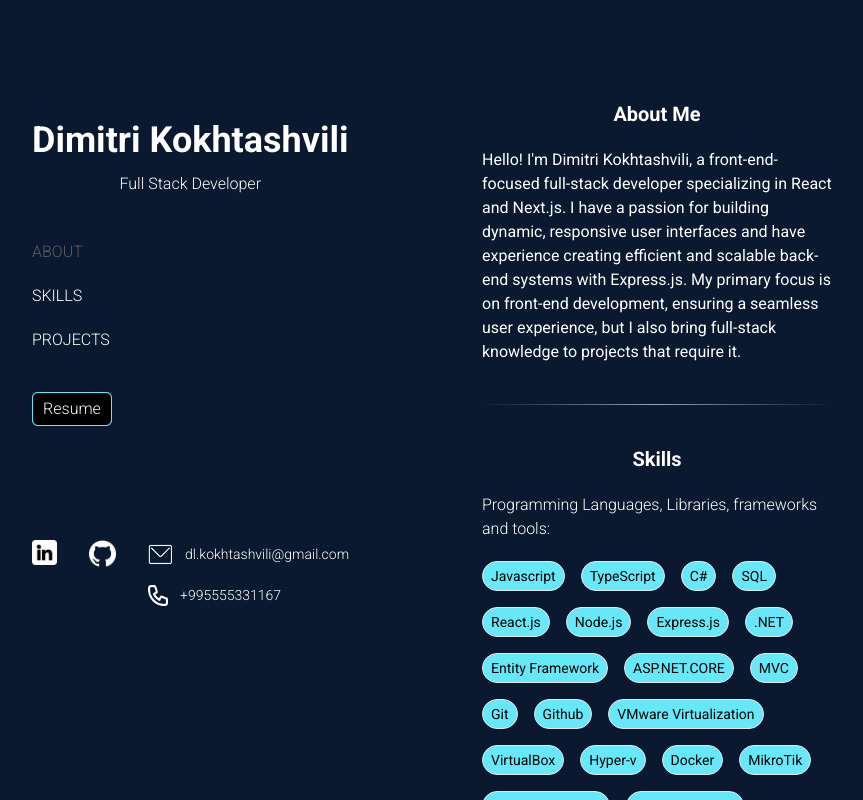
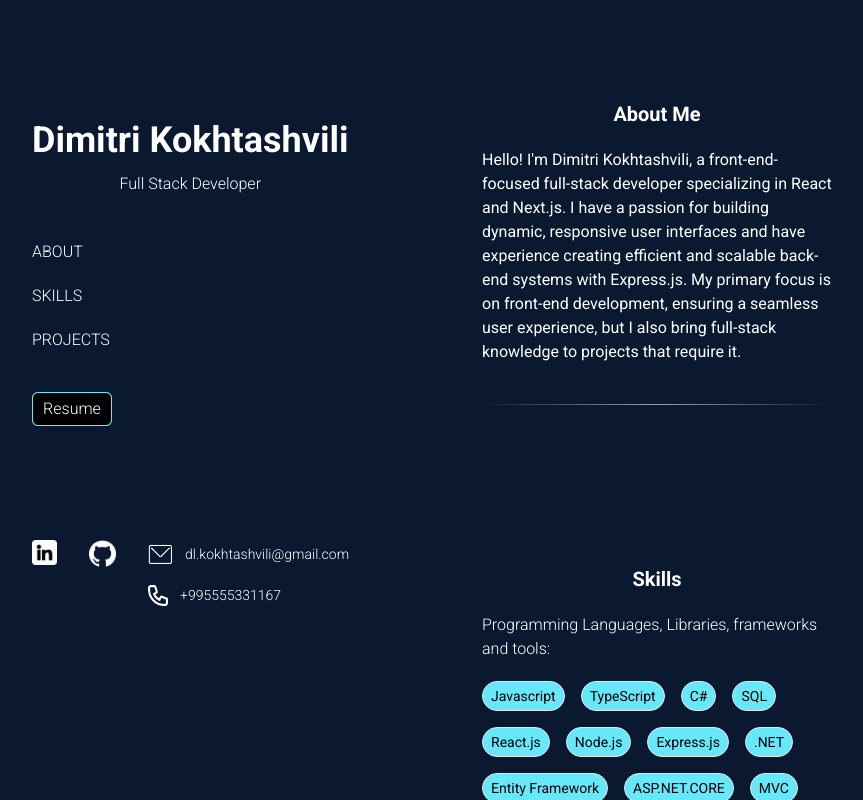
Before and after one commit to dlkokhta/My-Portfoglio, a Next.js app: page / in a window 1280 px wide. Shown: the top 800 px of the page, without its empty margins (208-1071 px from the left). Built offline with nearby package versions, Linux system fonts and the light colour scheme.

Commit message:
Update Resume

```diff
--- a/src/app/components/Header.tsx
+++ b/src/app/components/Header.tsx
@@ -2,11 +2,16 @@
 import Image from "next/image";
 import HamburgerMenu from "../components/HamburgerMenu";
 import Menu from "../components/Menu";
+import useScrollDirection from "../hooks/useScrollDirection";
 
 const Header = () => {
+  const { isScrollingDown } = useScrollDirection();
+
   return (
     <div
-      className={`fixed top-0 left-0 w-full bg-[#0a192f] text-white z-50 transition-transform duration-500 `}
+      className={`fixed top-0 left-0 w-full bg-[#0a192f] text-white z-50 transition-transform duration-500 ${
+        isScrollingDown ? "-translate-y-full" : "translate-y-0"
+      }`}
     >
       <div className=" flex justify-between items-center px-7 py-5 w-full bg-[#0a192f] text-white z-50 xl:px-32">
         <div className="flex items-center gap-5">
--- a/src/app/components/Menu.tsx
+++ b/src/app/components/Menu.tsx
@@ -1,6 +1,8 @@
 import { Link } from "react-scroll";
+import { use, useState } from "react";
 
 const Menu = () => {
+  const [clicked, setClicked] = useState(false);
   return (
     <>
       <Link
@@ -8,7 +10,7 @@ const Menu = () => {
         smooth={true}
         duration={500}
         spy={true}
-        activeClass="active"
+        activeClass={`clicked ? "text-gray-400" : ""`}
         className="cursor-pointer"
       >
         <div className="w-full flex items-center">
@@ -23,6 +25,7 @@ const Menu = () => {
         spy={true}
         activeClass="active"
         className="cursor-pointer"
+        onClick={() => setClicked(true)}
       >
         <h1>SKILLS</h1>
       </Link>
--- a/src/app/components/Skills.tsx
+++ b/src/app/components/Skills.tsx
@@ -3,7 +3,7 @@ import SkillsDetails from "../components/SkillsDetails";
 const Skills = () => {
   return (
     <>
-      <div className=" mt-10 text-white">
+      <div className=" mt-40 text-white">
         <h1 className="text-center text-xl font-bold">Skills</h1>
         <h4 className="mt-5 mb-5 font-light break-words block">
           Programming Languages, Libraries, frameworks and tools:
--- a/src/app/globals.css
+++ b/src/app/globals.css
@@ -55,9 +55,7 @@
     box-shadow: none;
   }
 
-  .active {
-    color: rgb(95, 91, 91);
-  }
+
 
   /* * {
     outline: 1px solid red;
--- a/src/app/home/page.tsx
+++ b/src/app/home/page.tsx
@@ -11,7 +11,6 @@ const HomePage = () => {
       <div className="hidden lg:block">
         <Header2 />
       </div>
-
       <div>
         <div id="about" className="section ">
           <About />
--- /dev/null
+++ b/src/app/hooks/useScrollDirection.tsx
@@ -0,0 +1,21 @@
+import { useEffect, useState } from "react";
+
+const useScrollDirection = () => {
+  const [scrollY, setScrollY] = useState(0);
+  const [isScrollingDown, setIsScrollingDown] = useState(false);
+
+  useEffect(() => {
+    const handleScroll = () => {
+      const currentScrollY = window.scrollY;
+      setIsScrollingDown(currentScrollY > scrollY);
+      setScrollY(currentScrollY);
+    };
+
+    window.addEventListener("scroll", handleScroll);
+    return () => window.removeEventListener("scroll", handleScroll);
+  }, [scrollY]);
+
+  return { isScrollingDown, scrollY }; // Return scrollY
+};
+
+export default useScrollDirection;
```
Also changed, not shown: 2 other files (tests, documents, lock files or other folders).
